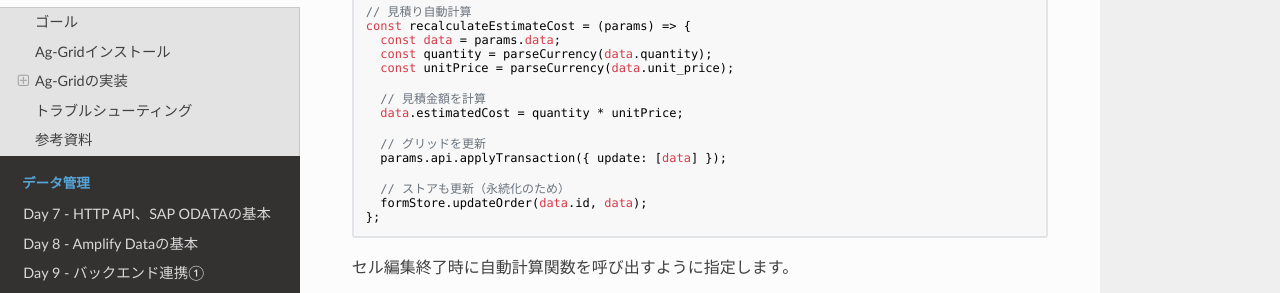
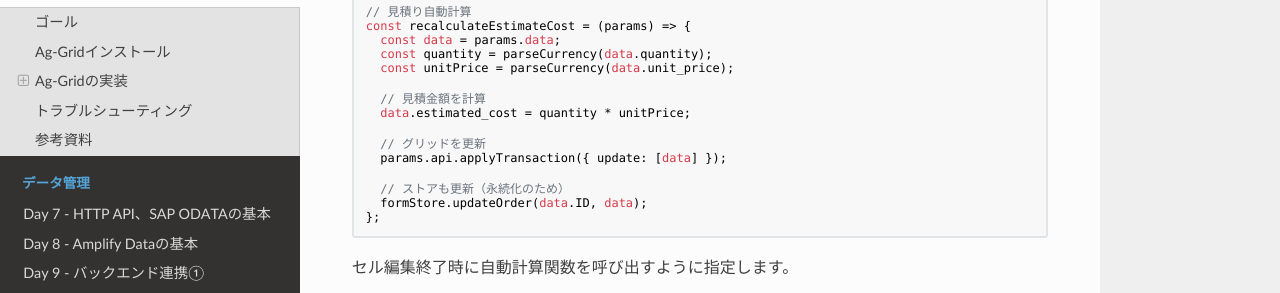
Before and after one commit to ET-n-pan/amplify-curriculum, an MkDocs documentation site: the page built from docs/ui-development/day06-ag-grid.md, in a window 1280 px wide and 900 px high, scrolled down 3713 px. Shown: the part 154-447 px from the top of the window. Built offline with MkDocs 1.6.1, drawn with Linux system fonts in a browser that asks for light colours; nearby versions of some CDN libraries; some of the changed text lies outside the part shown.

Commit message:
ファイル名・プロパティ名変更漏れの修正

````diff
--- a/docs/ui-development/day06-ag-grid.md
+++ b/docs/ui-development/day06-ag-grid.md
@@ -45,7 +45,7 @@ const theme = ref(themeAlpine);
 
 // テスト用の仮データ
 const rowData = ref([
-  { id: 1, customer_code: "CUST001", product_code: "PROD-A", quantity: 10 }
+  { ID: 1, customer_code: "CUST001", product_code: "PROD-A", quantity: 10 }
 ]);
 
 // グリッドの基本設定
@@ -57,7 +57,7 @@ const defaultColDef = {
 
 // 表示する列の定義
 const columnDefs = ref([
-  { headerName: "注文ID", field: "id", flex: 1 },
+  { headerName: "注文ID", field: "ID", flex: 1 },
   { headerName: "顧客コード", field: "customer_code", flex: 1 },
   { headerName: "商品コード", field: "product_code", flex: 1 },
   { headerName: "数量", field: "quantity", flex: 1 }
@@ -157,7 +157,7 @@ const defaultColDef = {
 };
 
 const columnDefs = ref([
-  { headerName: "注文ID", field: "id", flex: 1 },
+  { headerName: "注文ID", field: "ID", flex: 1 },
   { headerName: "顧客コード", field: "customer_code", flex: 1 },
   { headerName: "商品コード", field: "product_code", flex: 1 },
   { headerName: "数量", field: "quantity", flex: 1 },
@@ -204,13 +204,13 @@ const recalculateEstimateCost = (params) => {
   const unitPrice = parseCurrency(data.unit_price);
 
   // 見積金額を計算
-  data.estimatedCost = quantity * unitPrice;
+  data.estimated_cost = quantity * unitPrice;
 
   // グリッドを更新
   params.api.applyTransaction({ update: [data] });
 
   // ストアも更新（永続化のため）
-  formStore.updateOrder(data.id, data);
+  formStore.updateOrder(data.ID, data);
 };
 ```
 セル編集終了時に自動計算関数を呼び出すように指定します。
````
Also changed, not shown: other parts of docs/ui-development/day06-ag-grid.md (+1 -1 lines), docs/ui-development/day04-ui5-components-1.md (+5 -5 lines), docs/ui-development/day05-ui5-components-2.md (+1 -1 lines).
